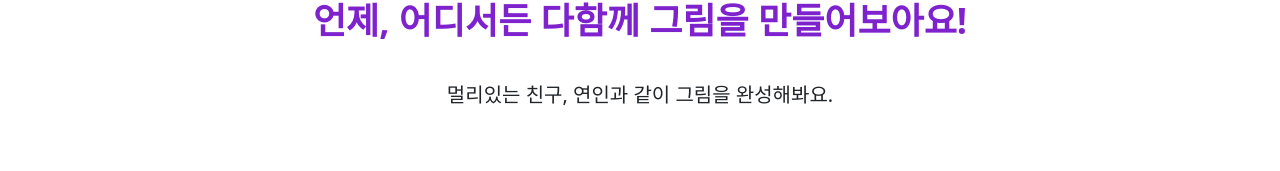
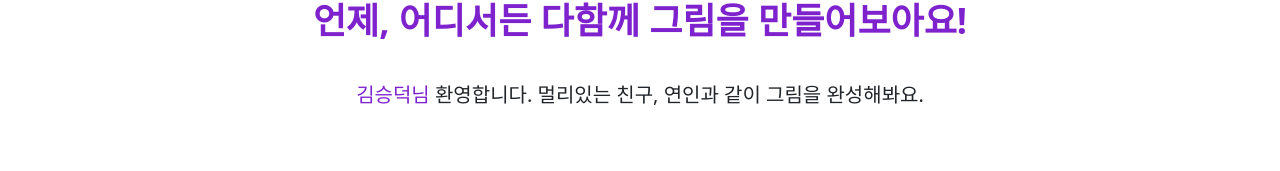
Before and after one commit to Miracle-Midnight/Drawing-Duo, a React (Create React App) app in the folder frontend/: page / in a window 1280 px wide. Shown: the part 143-314 px from the top of the page. Built offline with nearby package versions, Linux system fonts and the light colour scheme.

Commit message:
Feat : Add 사용자 이름 추가

```diff
--- a/frontend/src/routes/intro/intro.tsx
+++ b/frontend/src/routes/intro/intro.tsx
@@ -12,8 +12,8 @@ function Intro() {
         <div className="text-4xl  font-bold text-purple-700 mt-20 mb-10">
           언제, 어디서든 다함께 그림을 만들어보아요!
         </div>
-        <div className="mb-20 text-xl">
-          멀리있는 친구, 연인과 같이 그림을 완성해봐요.
+        <div className="text-xl  mb-20">
+          <span className="text-purple-700">김승덕님</span> 환영합니다. 멀리있는 친구, 연인과 같이 그림을 완성해봐요.
         </div>
       </div>
       <div className="flex flex-row whitespace-nowrap h-[500px] overflow-auto">
@@ -73,7 +73,6 @@ function Intro() {
           title="김영우 빨리와"
         ></Card>
       </div>
-
     </Container>
   );
 }
```
